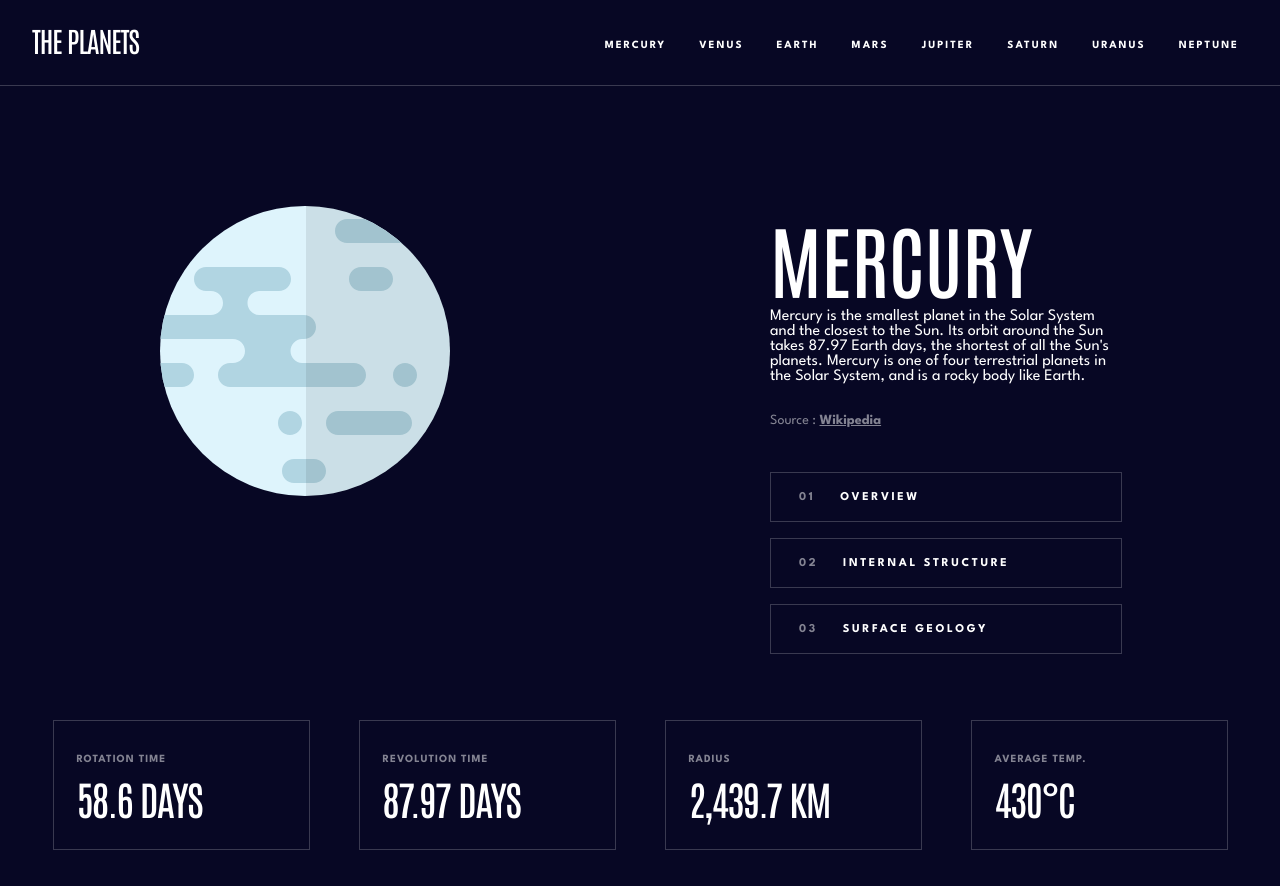
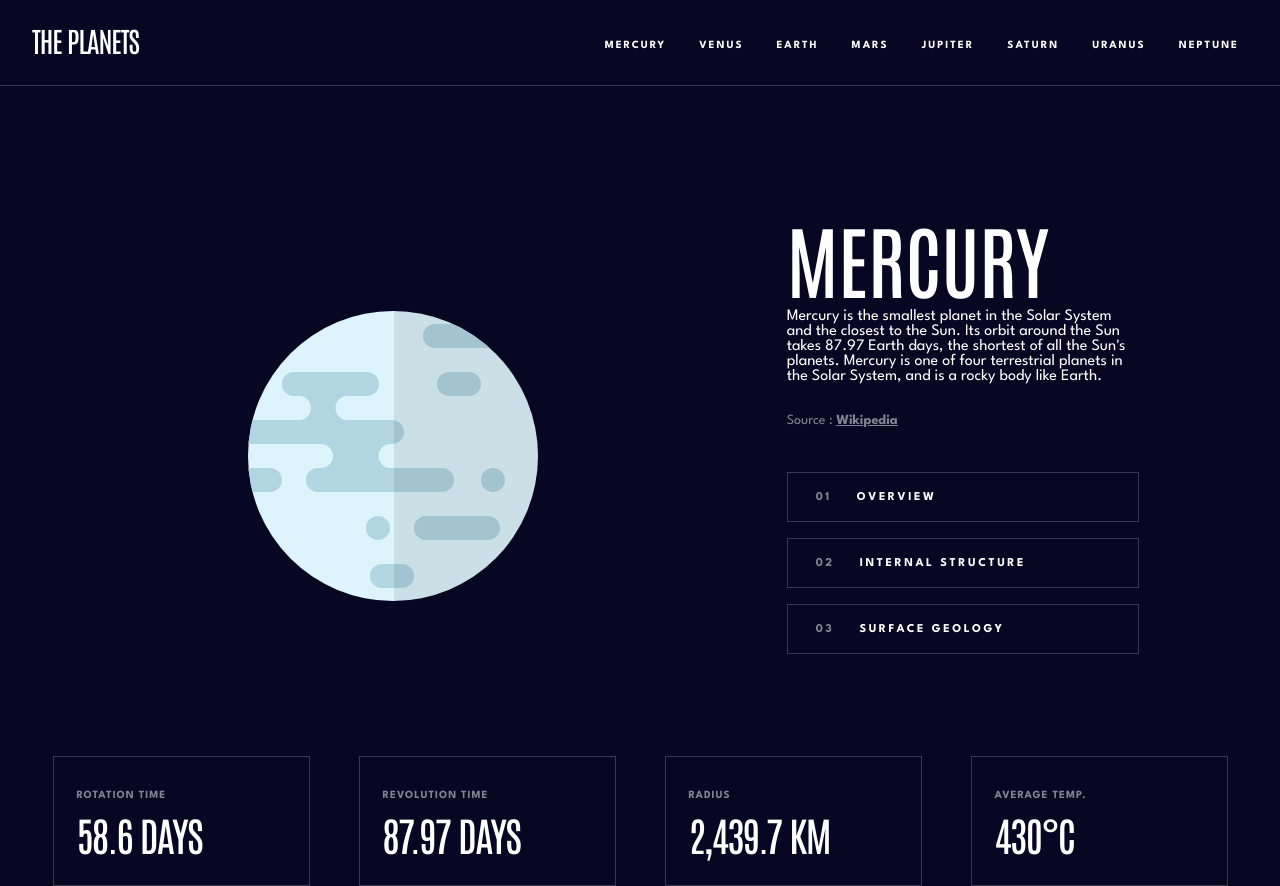
Before and after one commit to JonahFoster/planet-facts, a React (Vite) app: page / in a window 1280 px wide. Before the commit the page ends 850 px from the top, so only its background shows below. Built offline with nearby package versions, Linux system fonts and the light colour scheme.

Commit message:
Planet imaging styles complete

```diff
--- a/src/Planet.jsx
+++ b/src/Planet.jsx
@@ -7,7 +7,7 @@ export default function Planet(props) {
     <section>
       <div className='planet-main-container'>
         <div className='planet-img-container'>
-          <img src={planetData.images.planet} />
+          <img className='planet-img' src={planetData.images.planet} alt={`A low-resolution, drawn image of ${props.planet}`}/>
         </div>
         <div className='planet-info-container'>
           <h1>{props.planet}</h1>
--- a/src/index.css
+++ b/src/index.css
@@ -75,12 +75,22 @@ section {
 
 .planet-main-container {
   display: flex;
-  justify-content: space-around;
+  justify-content: space-evenly;
 }
 
 .planet-img-container {
-  max-height: 100%;
+  width: 500px;
+  height: 500px;
+  display: flex;
+  justify-content: center;
+  align-items: center;
 }
+
+.planet-img {
+  max-width: 100%;
+  height: auto;
+}
+
 
 .planet-info-container {
   display: flex;
```
